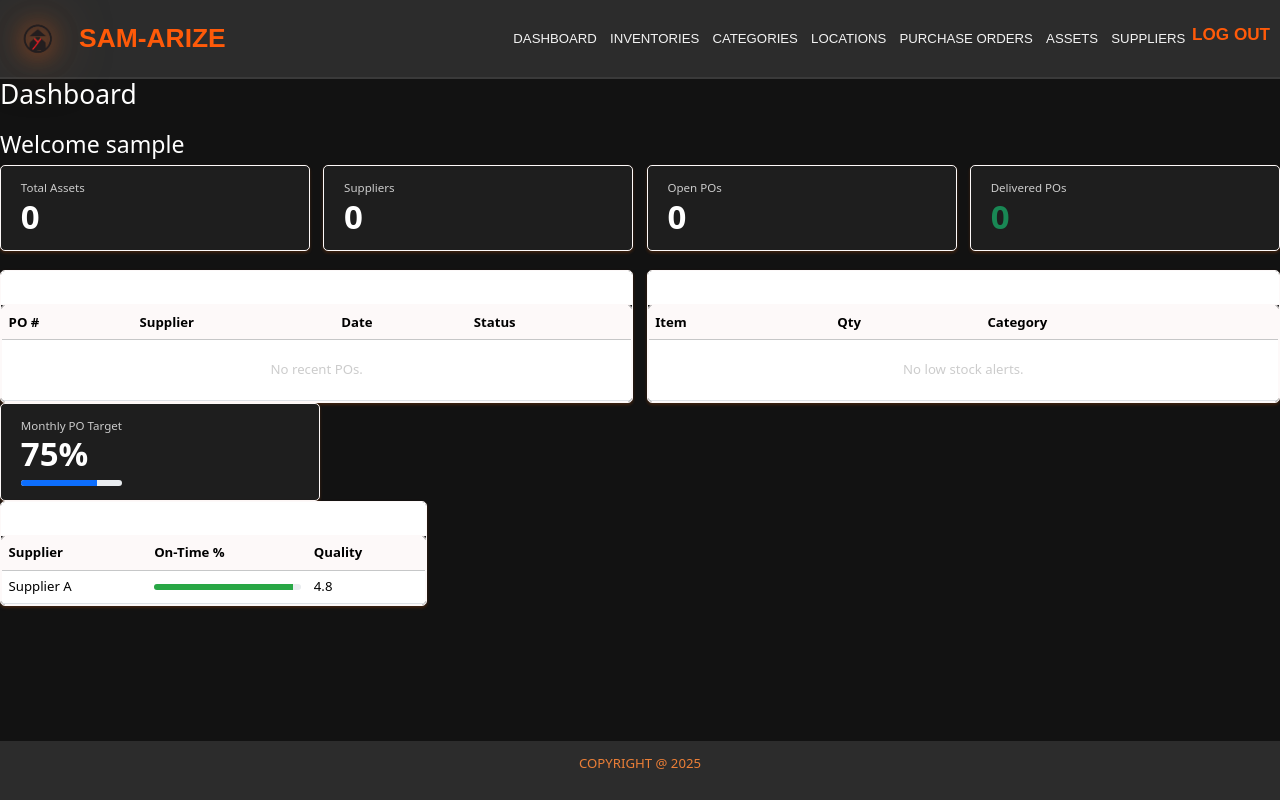
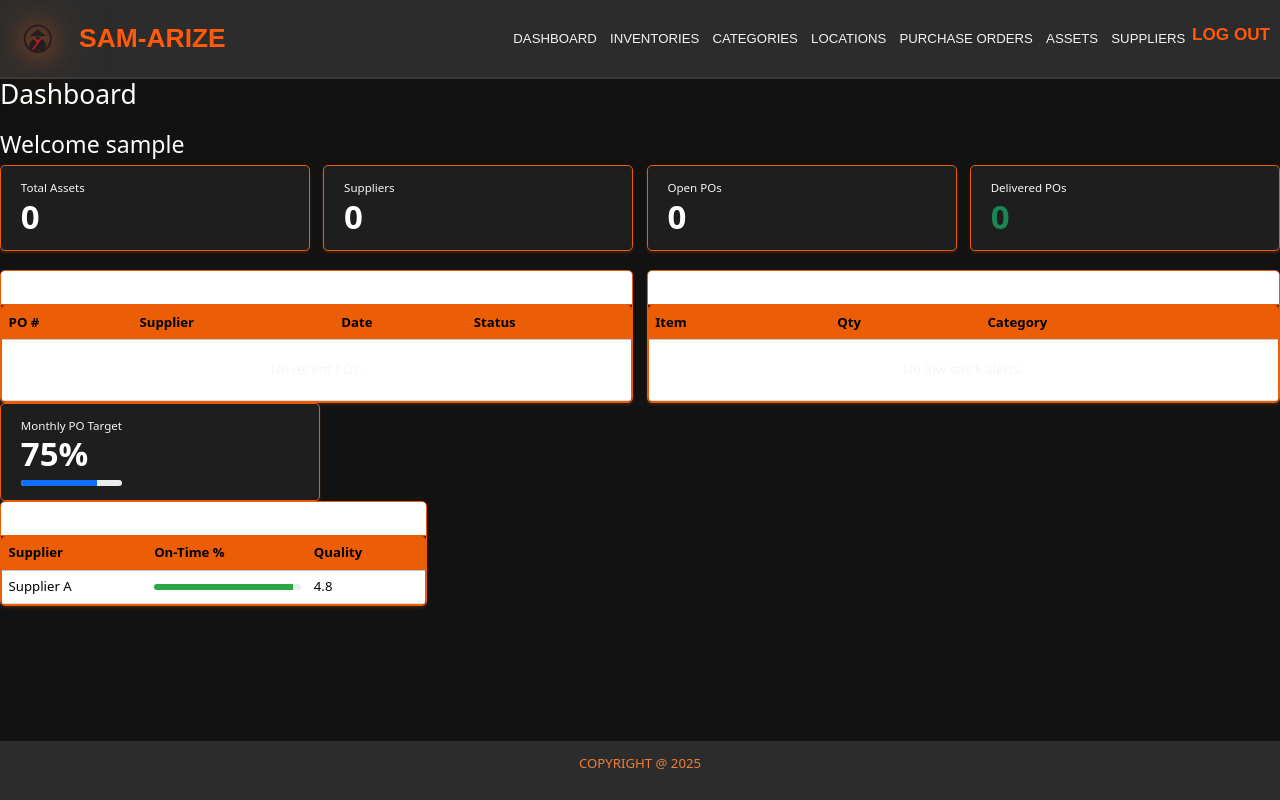
Before and after one commit to MarcoPhilip/sam-arize, a Django app: page /dashboard/ in a window 1280 px wide. Run offline with Django 5.2, Linux system fonts and the light colour scheme; the visitor is signed in with stand-in values (Sample User, id 1); data that the repository does not hold is empty; some web fonts are replaced.

Commit message:
new design

```diff
--- a/main_app/static/css/home/dashboard.css
+++ b/main_app/static/css/home/dashboard.css
@@ -2,10 +2,10 @@
   --bg-dark: #121212;
   --bg-card: #1e1e1e;
   --text-primary: #ffffff;
-  --text-secondary: #cccccc;
+  --text-secondary: #f9f4f4;
   --accent-orange: #ff6b35;
   --accent-orange-dark: #e55a2b;
-  --border-color: #fdf9f9;
+  --border-color: #eb5e06;
 }
 
 body {
--- a/main_app/static/css/list.css
+++ b/main_app/static/css/list.css
@@ -1,3 +1,8 @@
+body {
+    background-color: #333;
+
+
+}
 .container {
     max-width: 900px;
     margin: 40px auto;
```
